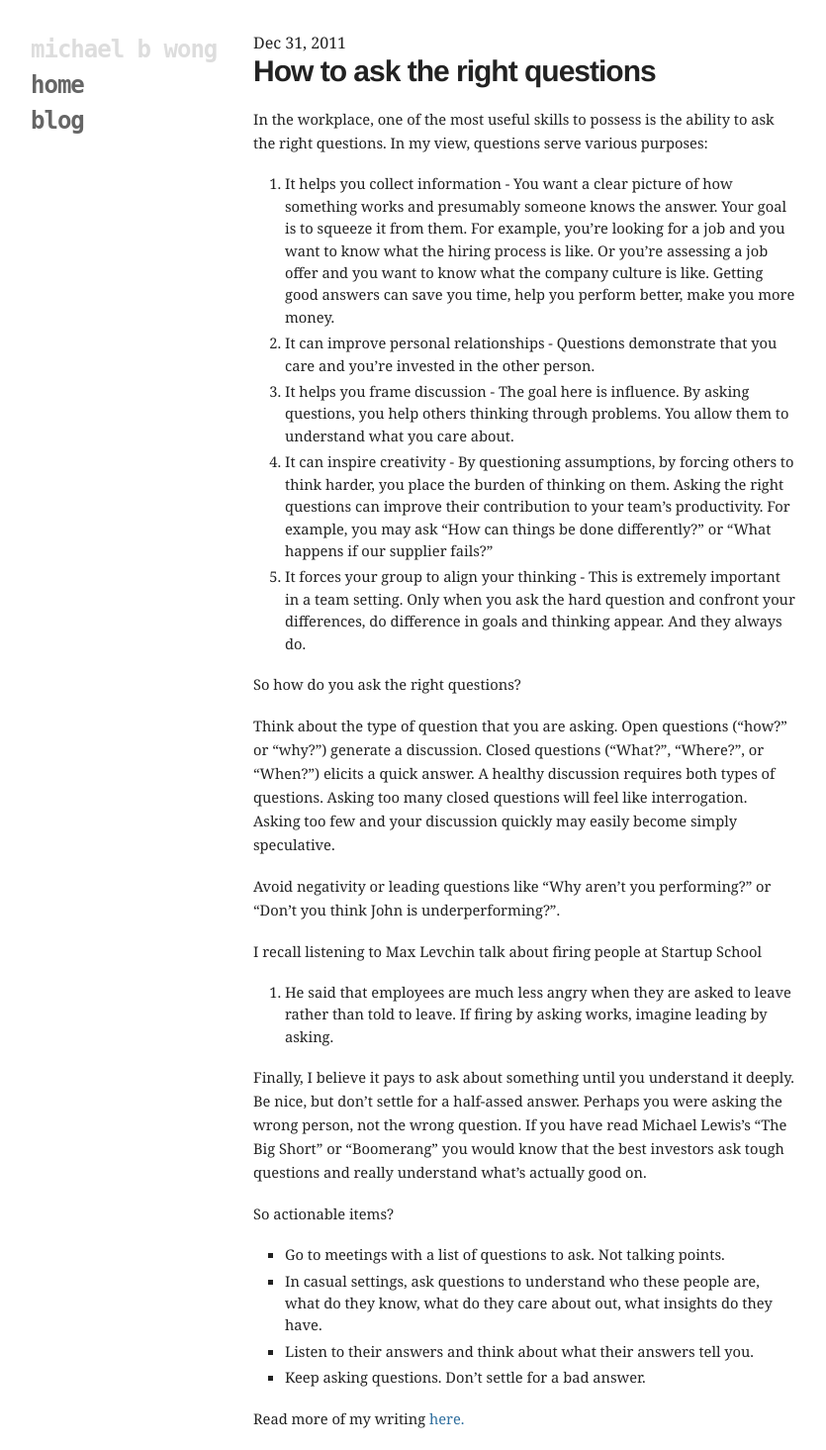
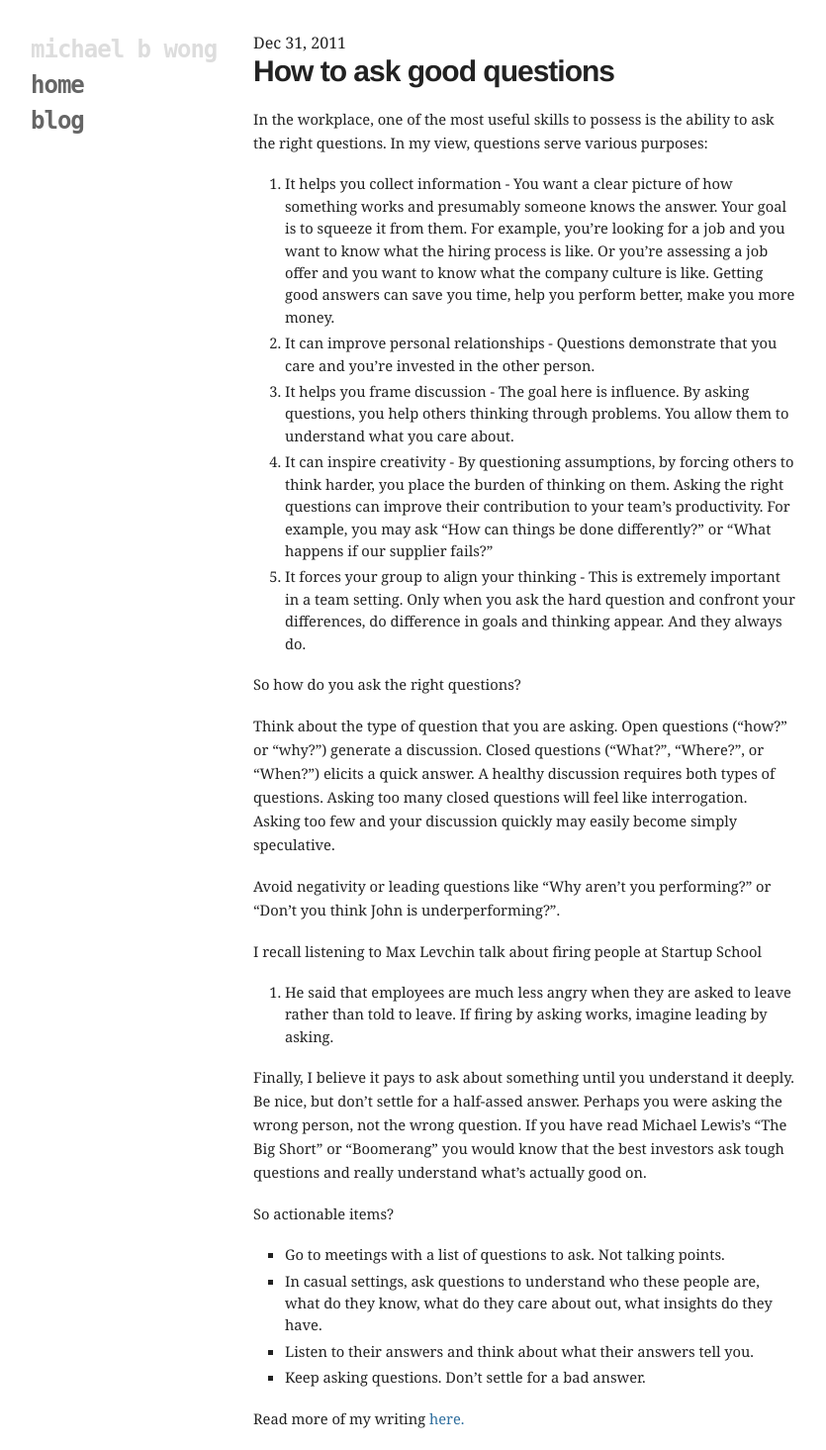
Before and after one commit to mbwong/mbwong.github.com, a Jekyll site: the page built from _posts/2011-12-31-how-to-ask-the-right-questions.md, in a window 1280 px wide. Shown: the whole page at 99% size, without its empty margins (94-929 px from the left). Built offline with Jekyll 4.4.1, drawn with Linux system fonts in a browser that asks for light colours.

Commit message:
Update 2011-12-31-how-to-ask-the-right-questions.md

```diff
--- a/_posts/2011-12-31-how-to-ask-the-right-questions.md
+++ b/_posts/2011-12-31-how-to-ask-the-right-questions.md
@@ -1,9 +1,9 @@
 ---
 tags: life career
-title: Asking the right questions
+title: How to ask good questions
 layout: post
 ---
-# How to ask the right questions
+# How to ask good questions
 
 In the workplace, one of the most useful skills to possess is the ability to
 ask the right questions. In my view, questions serve various purposes:
```
